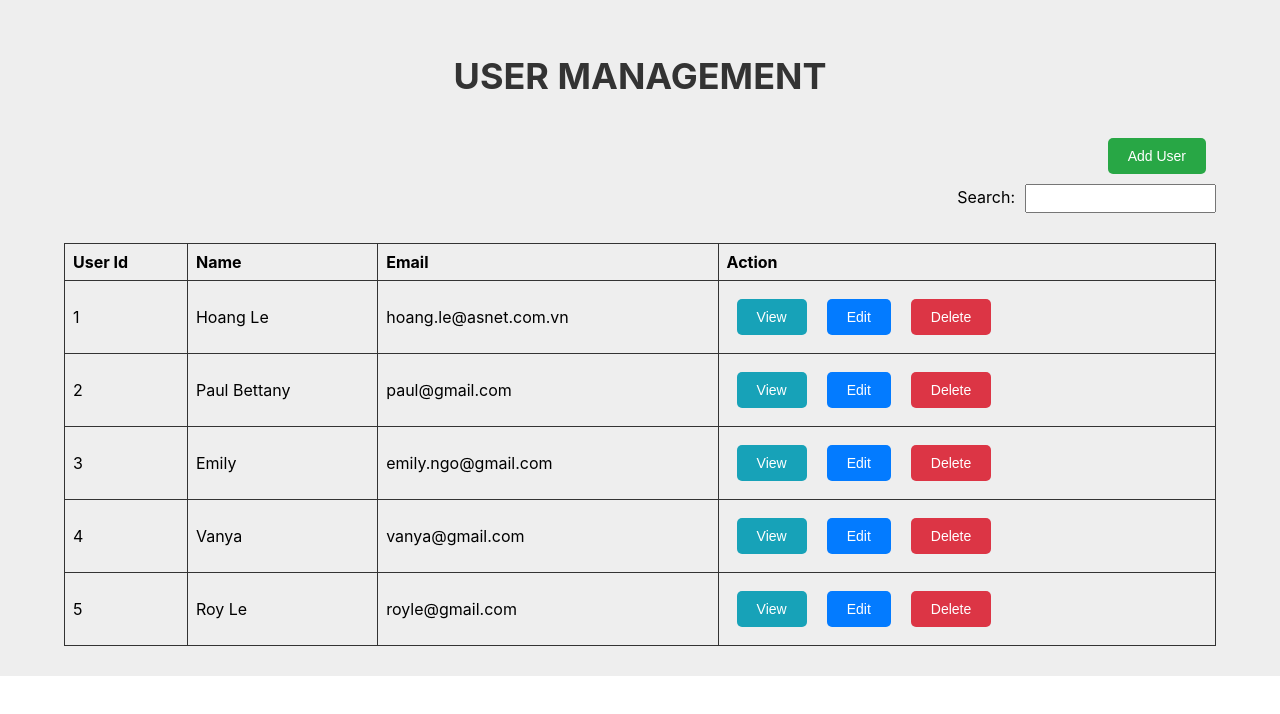
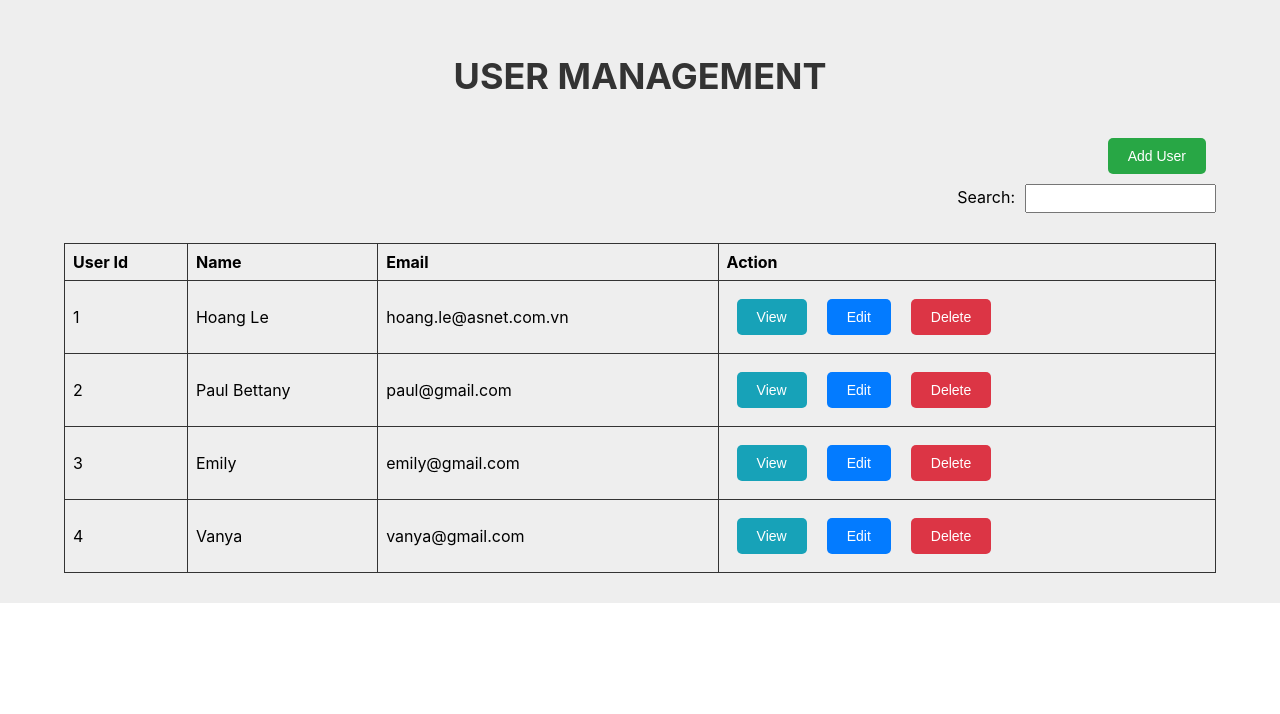
Before and after one commit to hoangle-agilityio/react-training, a React (Vite) app in the folder practice-two/: page / in a window 1280 px wide. Shown: the top 714 px of the page. Built offline with nearby package versions, Linux system fonts and the light colour scheme; data requests are answered from the project's data file.

Commit message:
fix: fix naming convention

```diff
--- a/practice-two/db.json
+++ b/practice-two/db.json
@@ -12,18 +12,13 @@
     },
     {
       "name": "Emily",
-      "email": "emily.ngo@gmail.com",
+      "email": "emily@gmail.com",
       "id": 3
     },
     {
       "name": "Vanya",
       "email": "vanya@gmail.com",
       "id": 4
-    },
-    {
-      "name": "Roy Le",
-      "email": "royle@gmail.com",
-      "id": 5
     }
   ]
 }
--- a/practice-two/src/App.tsx
+++ b/practice-two/src/App.tsx
@@ -7,17 +7,17 @@ import User from "./core/interfaces/user";
 import { deleteUser, getAllUsers } from "./services";
 
 export default function App(): JSX.Element {
-  const [userList, setUserList] = useState<User[]>([]);
+  const [users, setUsers] = useState<User[]>([]);
   const [currentUser, setCurrentUser] = useState<User>();
   const [isOpenModal, setIsOpenModal] = useState(false);
-  const [searchInput, setSearchInput] = useState("");
-  const [viewUser, setViewUser] = useState(false);
+  const [searchTerm, setSearchTerm] = useState("");
+  const [isViewUser, setIsViewUser] = useState(false);
 
   const handleOpenModal = (): void => setIsOpenModal(true);
   const handleCloseModal = (): void => setIsOpenModal(false);
 
-  const openModalUser = (user?: User, typeView: boolean = false) => {
-    setViewUser(typeView);
+  const openModalUser = (user?: User, isView: boolean = false) => {
+    setIsViewUser(isView);
     setCurrentUser(user);
     handleOpenModal();
   }
@@ -25,7 +25,7 @@ export default function App(): JSX.Element {
   // Get all users
   const handleGetUsers = async (): Promise<void> => {
     try {
-      setUserList(await getAllUsers());
+      setUsers(await getAllUsers());
     } catch (error) {
       throw new Error(`Get data failed: ${error}`);
     }
@@ -37,15 +37,14 @@ export default function App(): JSX.Element {
       try {
         await deleteUser(user.id);
 
-        // Copy user list and find index of user
-        const users = [...userList];
+        // Find index of user
         const index = users.indexOf(user);
 
         // If index exists, remove that index in array.
         // After that, set state user list after remove index
         if (index > -1) {
           users.splice(index, 1);
-          setUserList(users);
+          setUsers([...users]);
         }
 
         alert("User deleted successfully!");
@@ -55,9 +54,9 @@ export default function App(): JSX.Element {
     }
   }
 
-  // Filter user list by searchInput
-  const searchResult = userList.filter(user => {
-    return searching(user, searchInput);
+  // Filter user list by searchTerm
+  const searchResult = users.filter(user => {
+    return searching(user, searchTerm);
   });
 
   // Use useEffect avoid to call function repeatedly
@@ -77,7 +76,7 @@ export default function App(): JSX.Element {
       </section>
       <section className="search-user">
         <label htmlFor="search">Search:</label>
-        <input type="text" id="search" onChange={event => setSearchInput(event.target.value)} />
+        <input type="text" id="search" onChange={event => setSearchTerm(event.target.value)} />
       </section>
       <section>
         <table className="user-list">
@@ -130,10 +129,10 @@ export default function App(): JSX.Element {
       <ModalUser
         open={isOpenModal}
         currentUser={currentUser}
-        userList={userList}
-        typeView={viewUser}
-        onEdit={setViewUser}
-        onSuccess={setUserList}
+        users={users}
+        isViewUser={isViewUser}
+        onEdit={setIsViewUser}
+        onSuccess={setUsers}
         closeModal={handleCloseModal}
       />
     </div>
--- a/practice-two/src/components/Modal/index.tsx
+++ b/practice-two/src/components/Modal/index.tsx
@@ -10,14 +10,14 @@ import "./modal.css";
 interface ModalUserProps {
   open: boolean;
   currentUser?: User;
-  userList: User[];
-  typeView: boolean;
+  users: User[];
+  isViewUser: boolean;
   onEdit: React.Dispatch<React.SetStateAction<boolean>>;
   onSuccess: React.Dispatch<React.SetStateAction<User[]>>;
   closeModal: () => void;
 }
 
-function ModalUser({ open, currentUser, userList, typeView, onEdit, onSuccess, closeModal }: ModalUserProps) {
+function ModalUser({ open, currentUser, users, isViewUser, onEdit, onSuccess, closeModal }: ModalUserProps) {
   const [errors, setErrors] = useState<string[]>([]);
 
   const userNameRef = useRef() as MutableRefObject<HTMLInputElement>;
@@ -33,7 +33,7 @@ function ModalUser({ open, currentUser, userList, typeView, onEdit, onSuccess, c
 
       // Get all user after add data
       onSuccess([
-        ...userList,
+        ...users,
         result
       ]);
     } catch (error) {
@@ -47,15 +47,14 @@ function ModalUser({ open, currentUser, userList, typeView, onEdit, onSuccess, c
       const result: User = await updateUser(userData);
       alert("User updated successfully!");
 
-      // Copy user list and find index of user
-      const users: User[] = [...userList];
-      const index: number = userList.findIndex(data => {
+      // Find index of user
+      const index: number = users.findIndex(data => {
         return data.id === result.id;
       });
 
       // Update array after editing
       users[index] = result;
-      onSuccess(users);
+      onSuccess([...users]);
     } catch (error) {
       throw new Error(`Get data failed: ${error}`);
     }
@@ -100,7 +99,7 @@ function ModalUser({ open, currentUser, userList, typeView, onEdit, onSuccess, c
     return errors;
   }
 
-  if (typeView) {
+  if (isViewUser) {
     modalTitle = MODAL_INFORMATION.VIEW;
   } else if (currentUser) {
     modalTitle = MODAL_INFORMATION.EDIT;
@@ -120,13 +119,13 @@ function ModalUser({ open, currentUser, userList, typeView, onEdit, onSuccess, c
 
           <div className="input-group">
             <label htmlFor="userName">User Name</label>
-            <input ref={userNameRef} type="text" readOnly={typeView} id="userName" defaultValue={currentUser?.name} />
+            <input ref={userNameRef} type="text" readOnly={isViewUser} id="userName" defaultValue={currentUser?.name} />
           </div>
           <div className="input-group">
             <label htmlFor="userEmail">User Email</label>
-            <input ref={userEmailRef} type="text" readOnly={typeView} id="userEmail" defaultValue={currentUser?.email} />
+            <input ref={userEmailRef} type="text" readOnly={isViewUser} id="userEmail" defaultValue={currentUser?.email} />
           </div>
-          {typeView ?
+          {isViewUser ?
             <Button
               buttonName="Edit"
               type="primary"
```
